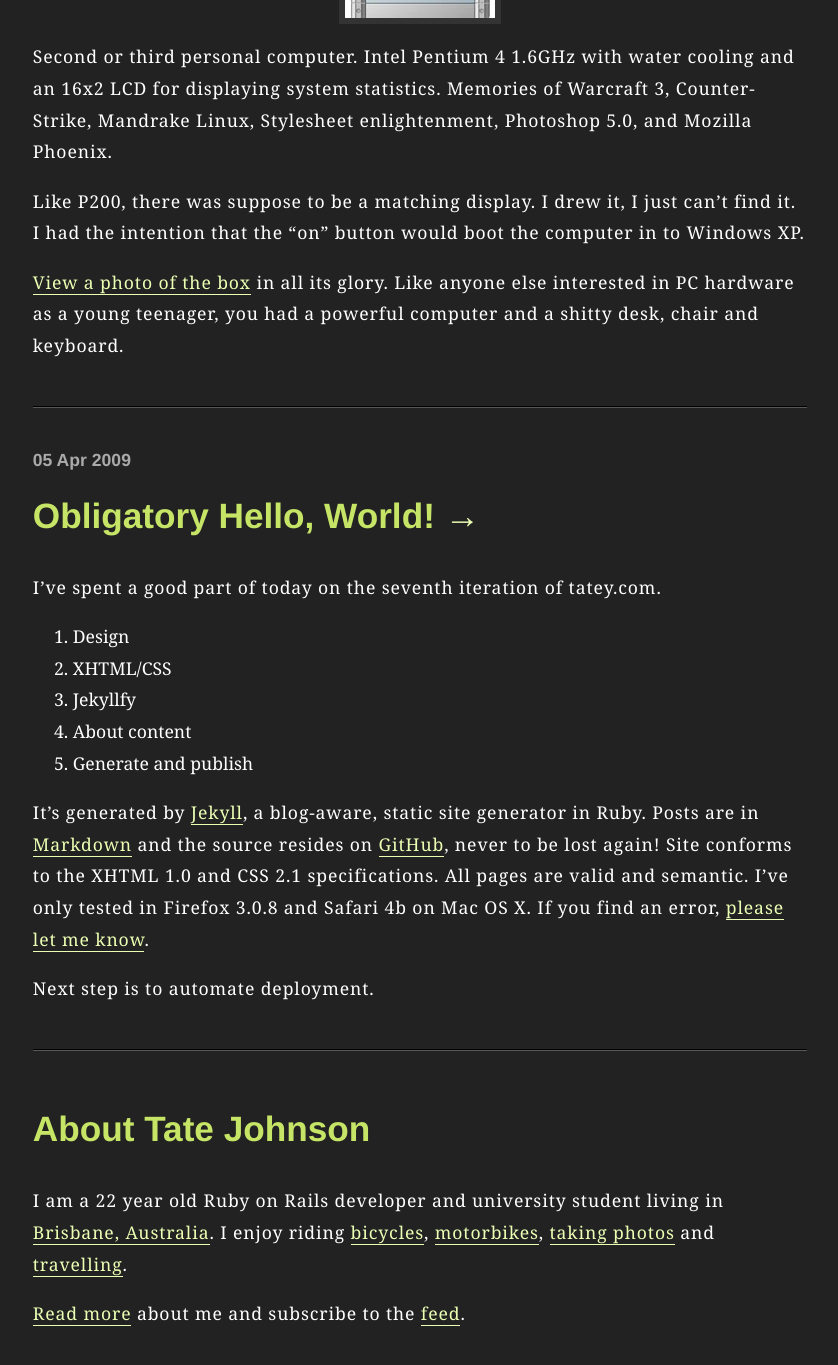
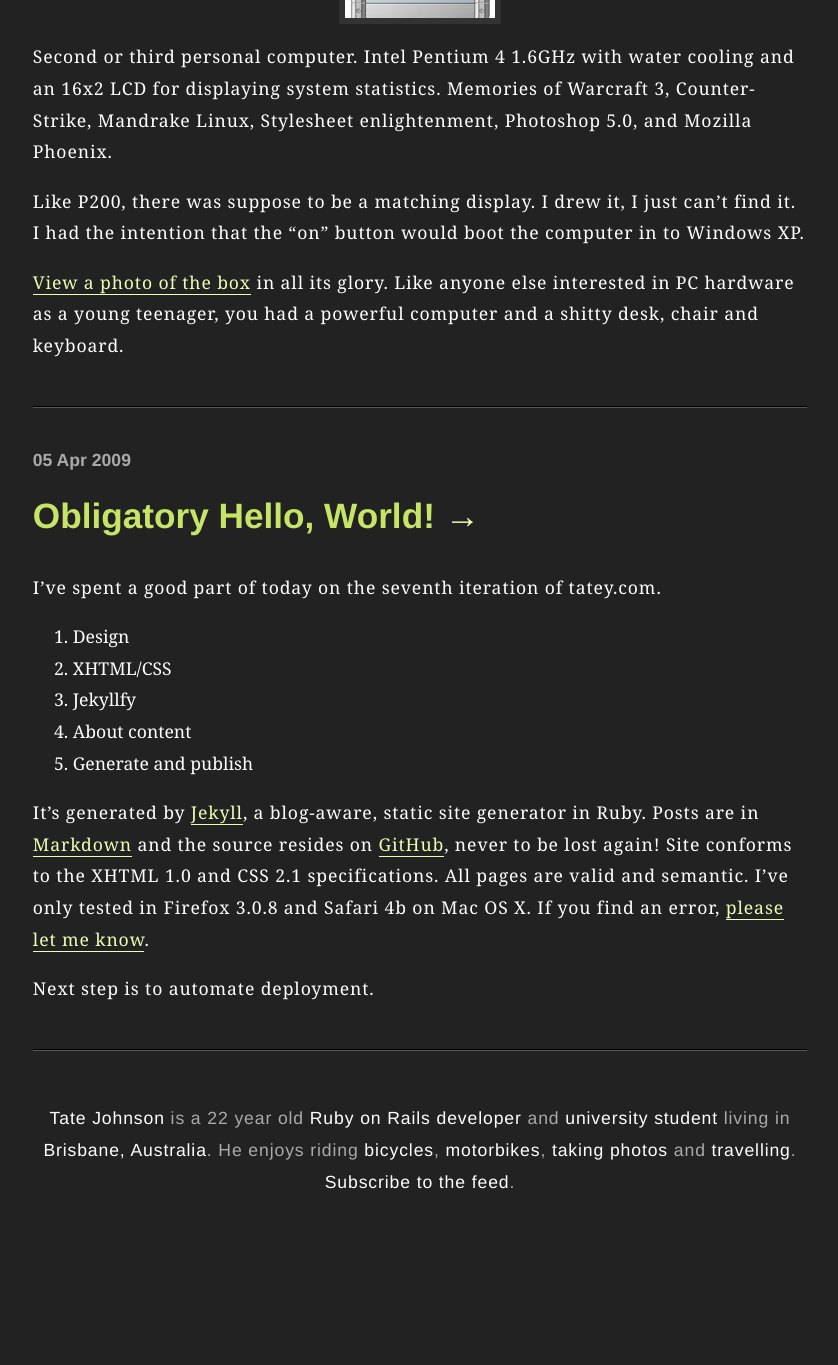
Before and after one commit to tatey/tatey.com, a Jekyll site: the page built from index.html, in a window 1280 px wide and 1400 px high, scrolled down 7285 px. Shown: the top 1365 px of the window, without its empty margins (220-1058 px from the left). Built offline with Jekyll 4.4.1, drawn with Linux system fonts in a browser that asks for light colours; after the commit the page ends 8554 px from its top, so only the background shows below that.

Commit message:
Updated "About Tate Johnson" brief

```diff
--- a/index.html
+++ b/index.html
@@ -14,8 +14,4 @@ title: Blog
   </div>
 {% endfor %}
 
-<h2>About Tate Johnson</h2>
-
-<p>I am a 22 year old Ruby on Rails developer and university student living in <a href="http://www.flickr.com/photos/23054854@N06/3319265306/in/set-72157614423917229/">Brisbane, Australia</a>. I enjoy riding <a href="http://www.flickr.com/photos/23054854@N06/3394817144/in/set-72157615974887999/">bicycles</a>, <a href="http://www.flickr.com/photos/23054854@N06/3411107889/">motorbikes</a>, <a href="http://www.flickr.com/photos/23054854@N06/">taking photos</a> and <a href="http://www.flickr.com/photos/23054854@N06/collections/72157611344239429/">travelling</a>.</p>
-
-<p><a href="/about.html">Read more</a> about me and subscribe to the <a href="http://feeds2.feedburner.com/tatejohnson">feed</a>.</p>
+<p class="about"><a href="/about.html">Tate Johnson</a> is a 22 year old <a href="http://everydayhero.com.au">Ruby on Rails developer</a> and <a href="http://griffith.edu.au">university student</a> living in <a href="http://www.flickr.com/photos/23054854@N06/3319265306/in/set-72157614423917229/">Brisbane, Australia</a>. He enjoys riding <a href="http://www.flickr.com/photos/23054854@N06/3394817144/in/set-72157615974887999/">bicycles</a>, <a href="http://www.flickr.com/photos/23054854@N06/3411107889/">motorbikes</a>, <a href="http://www.flickr.com/photos/23054854@N06/">taking photos</a> and <a href="http://www.flickr.com/photos/23054854@N06/collections/72157611344239429/">travelling</a>. <a href="http://feeds2.feedburner.com/tatejohnson">Subscribe to the feed</a>.</p>
--- a/stylesheets/screen.css
+++ b/stylesheets/screen.css
@@ -121,8 +121,8 @@ h1
   }
 
   h1 a:hover,
-  h1 a:active,
-  h1 a:focus
+  h1 a:focus,
+  h1 a:active
   {
     background: transparent;
     color: #ebffb4;
@@ -157,6 +157,28 @@ h3
 p
 {
   letter-spacing: 0.05em;
+}
+
+.about
+{
+  padding: 0 0.5em;
+  color: #aaa;
+  font-family: 'helvetica', 'arial', sans-serif;
+  text-align: center;
+}
+
+.about a
+{
+  color: #fff;
+  border: none;
+}
+
+.about a:hover,
+.about a:focus,
+.about a:active
+{
+  background: #fff;
+  color: #222;
 }
 
 /* Image */
```
